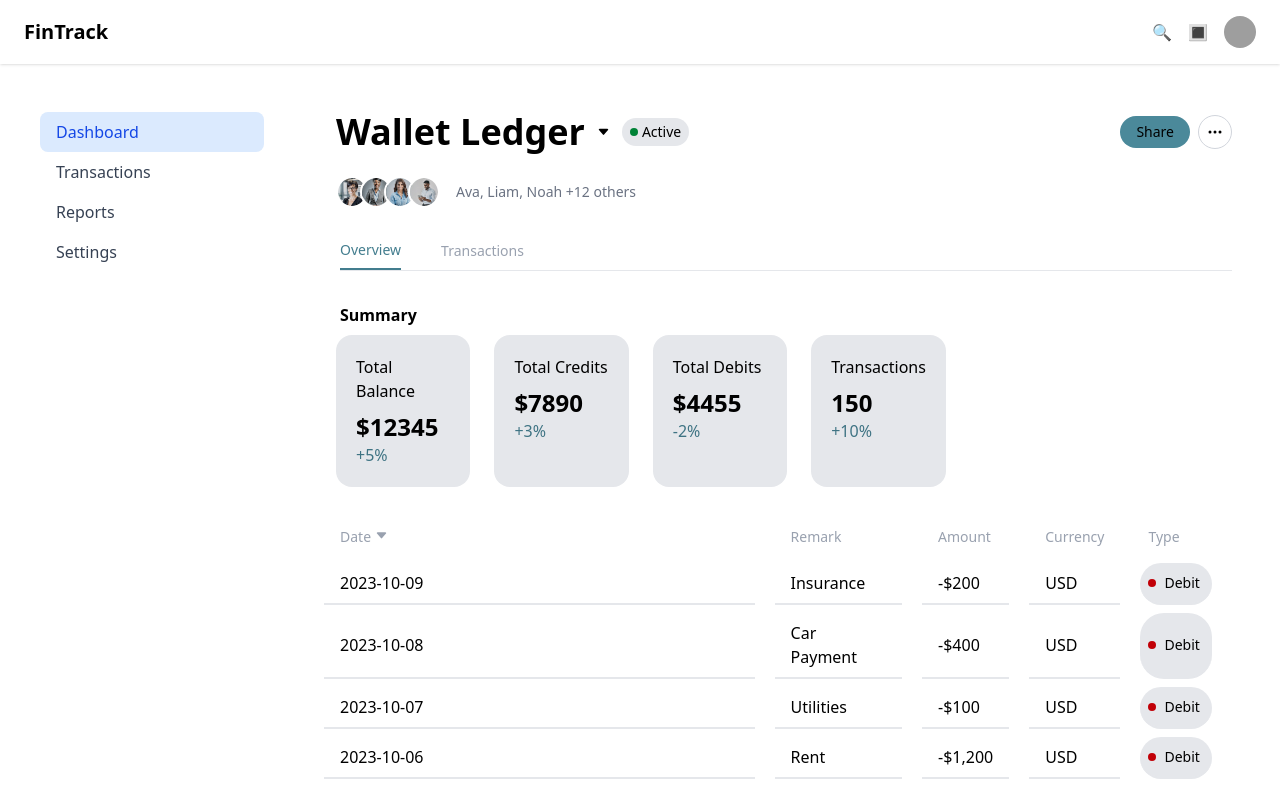
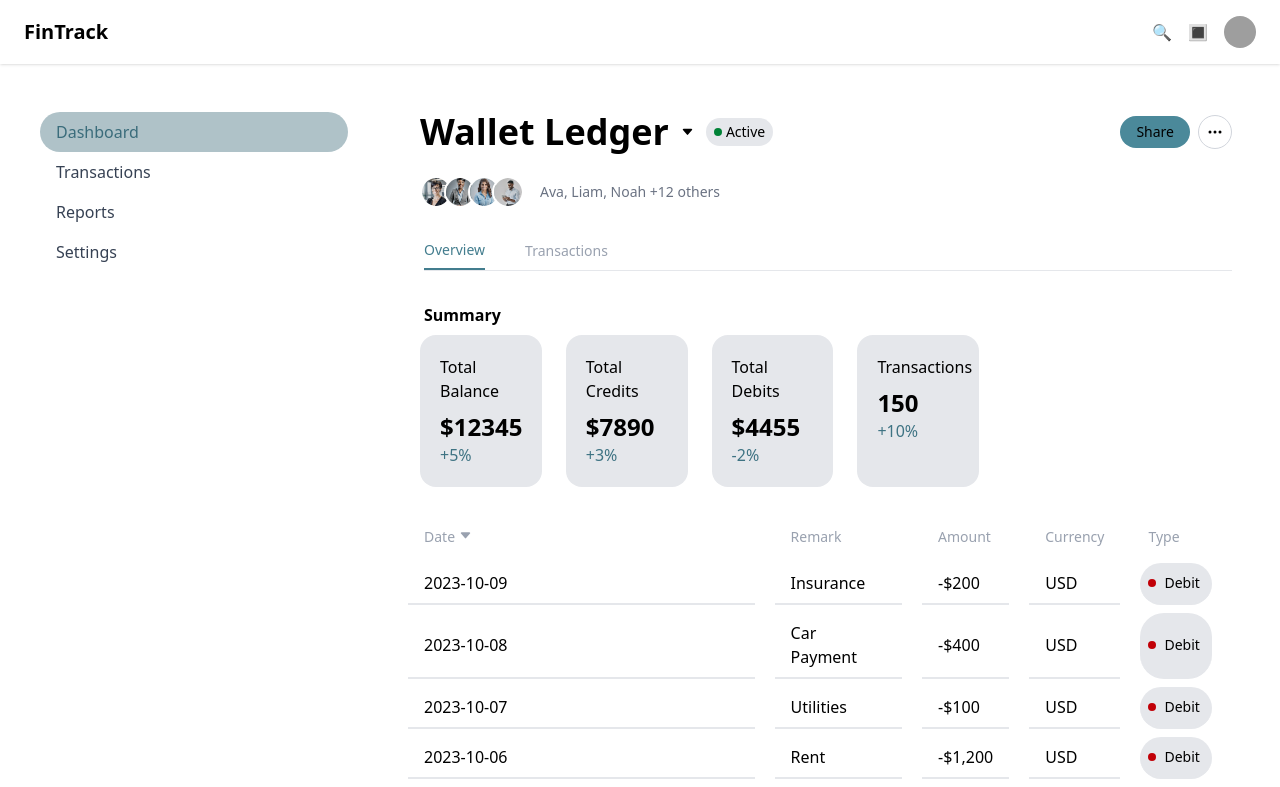
Before and after one commit to dennispaul8/fintrack-assessment, a Next.js app: page /dashboard in a window 1280 px wide. Shown: the top 787 px of the page. Built offline with nearby package versions, Linux system fonts and the light colour scheme; grey boxes are pictures that could not be loaded.

Commit message:
fix sidebar

```diff
--- a/src/components/sidebar/Sidebar.tsx
+++ b/src/components/sidebar/Sidebar.tsx
@@ -14,19 +14,16 @@ const Sidebar = () => {
   const pathname = usePathname();
 
   return (
-    <aside className="w-64 min-h-screen bg-white px-4 py-6 hidden md:block">
-      {/* <div className="mb-10 px-2 text-2xl font-bold text-blue-800">
-        FinTrack
-      </div> */}
+    <aside className="w-85 min-h-screen bg-white px-4 py-6 hidden md:block">
       <nav className="space-y-2">
         {navItems.map((item) => {
           const isActive = pathname === item.href;
           return (
             <Link key={item.href} href={item.href}>
               <div
-                className={`px-4 py-2 rounded-lg cursor-pointer ${
+                className={`px-4 py-2 rounded-3xl cursor-pointer ${
                   isActive
-                    ? "bg-blue-100 text-blue-700 font-medium"
+                    ? "bg-[rgba(56,103,118,0.4)] text-[#3A6C7B] font-medium"
                     : "text-gray-700 hover:bg-gray-100"
                 }`}
               >
```
